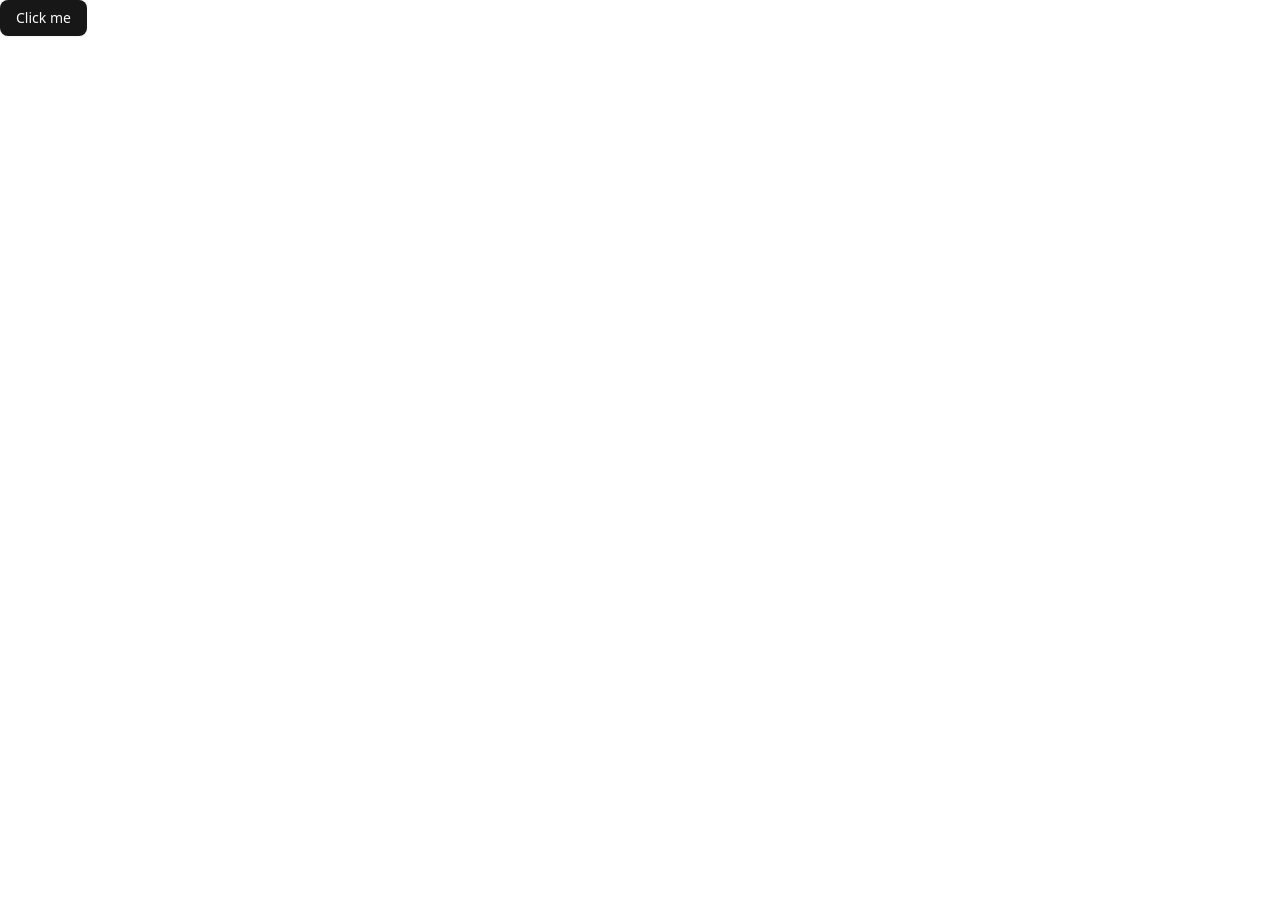
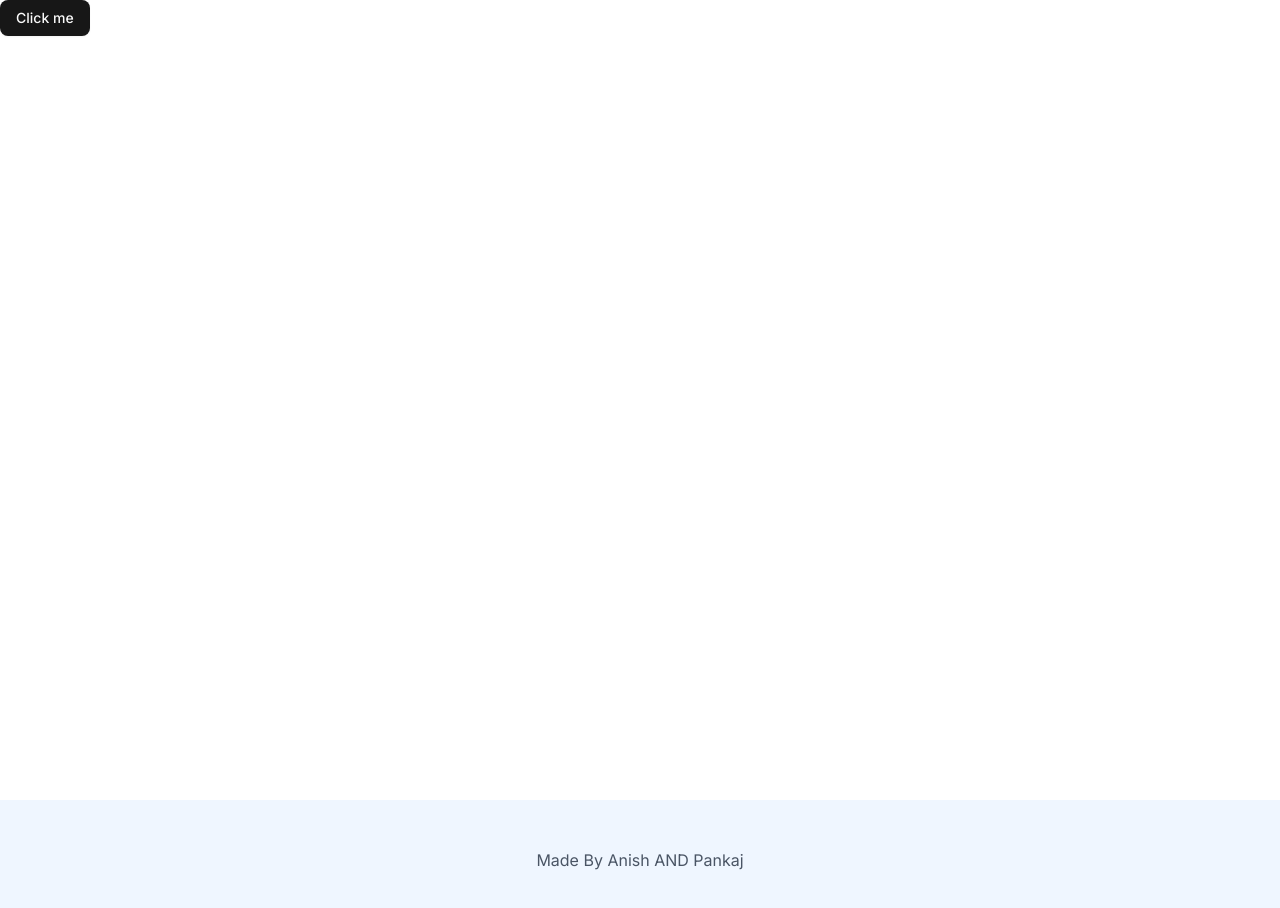
Before and after one commit to pankajsharma81/welth, a Next.js app: page / in a window 1280 px wide. Shown: the top 908 px of the page. Before the commit the page ends 800 px from the top, so only its background shows below. Built offline with nearby package versions, Linux system fonts and the light colour scheme.

Commit message:
user auth

```diff
--- a/package.json
+++ b/package.json
@@ -9,6 +9,7 @@
     "lint": "eslint"
   },
   "dependencies": {
+    "@clerk/nextjs": "^6.32.0",
     "@radix-ui/react-slot": "^1.2.3",
     "class-variance-authority": "^0.7.1",
     "clsx": "^2.1.1",
--- /dev/null
+++ b/src/app/(auth)/layout.js
@@ -0,0 +1,9 @@
+import React from 'react'
+
+const Authlayout = ({children}) => {
+  return (
+    <div className='flex justify-center pt-40'>{children}</div>
+  )
+}
+
+export default Authlayout
--- /dev/null
+++ b/src/app/(auth)/sign-in/[[...sign-in]]/page.jsx
@@ -0,0 +1,8 @@
+import { SignIn} from '@clerk/nextjs'
+import React from 'react'
+
+const page = () => {
+  return <SignIn/>
+}
+
+export default page
--- /dev/null
+++ b/src/app/(auth)/sign-up/[[...sign-up]]/page.jsx
@@ -0,0 +1,8 @@
+import { SignUp } from '@clerk/nextjs'
+import React from 'react'
+
+const page = () => {
+  return <SignUp/>
+}
+
+export default page
--- a/src/app/layout.js
+++ b/src/app/layout.js
@@ -1,29 +1,27 @@
-import { Geist, Geist_Mono } from "next/font/google";
+import { Inter } from "next/font/google";
 import "./globals.css";
+import { ClerkProvider } from "@clerk/nextjs";
 
-const geistSans = Geist({
-  variable: "--font-geist-sans",
-  subsets: ["latin"],
-});
-
-const geistMono = Geist_Mono({
-  variable: "--font-geist-mono",
-  subsets: ["latin"],
-});
-
+const inter = Inter({ subsets: ["latin"] });
 export const metadata = {
-  title: "Create Next App",
-  description: "Generated by create next app",
+  title: "welth",
+  description: "One Stop Finance Platform",
 };
 
 export default function RootLayout({ children }) {
   return (
-    <html lang="en">
-      <body
-        className={`${geistSans.variable} ${geistMono.variable} antialiased`}
-      >
-        {children}
-      </body>
-    </html>
+    <ClerkProvider>
+      <html lang="en">
+        <body className={`${inter.className}`}>
+          <main className="min-h-screen">{children}</main>
+
+          <footer className="bg-blue-50 py-12">
+            <div className="container mx-auto px-4 text-center text-gray-600">
+              <p>Made By Anish AND Pankaj</p>
+            </div>
+          </footer>
+        </body>
+      </html>
+    </ClerkProvider>
   );
 }
--- /dev/null
+++ b/src/middleware.js
@@ -0,0 +1,29 @@
+import { clerkMiddleware, createRouteMatcher } from '@clerk/nextjs/server';
+
+const isProtectedRoute=createRouteMatcher([
+    "/dashboard(.*)",
+    "/account(.*)",
+    "/transaction(.*)",
+]);
+
+
+
+
+
+export default clerkMiddleware(async (auth,req)=>{
+    const {userId}=await auth();
+    if(!userId && isProtectedRoute(req)){
+        const { redirectToSIgnIn}=await auth();
+        return redirectToSIgnIn();
+    }
+
+});
+
+export const config = {
+  matcher: [
+    // Skip Next.js internals and all static files, unless found in search params
+    '/((?!_next|[^?]*\\.(?:html?|css|js(?!on)|jpe?g|webp|png|gif|svg|ttf|woff2?|ico|csv|docx?|xlsx?|zip|webmanifest)).*)',
+    // Always run for API routes
+    '/(api|trpc)(.*)',
+  ],
+};
```
Also changed, not shown: 2 other files (tests, documents, lock files or other folders).
